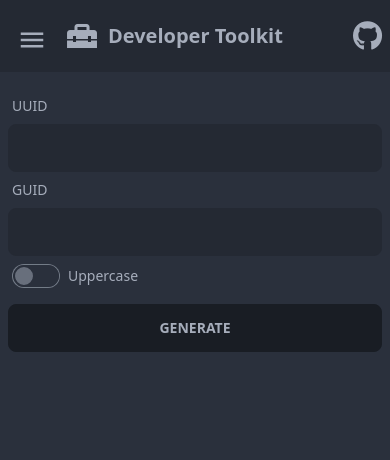
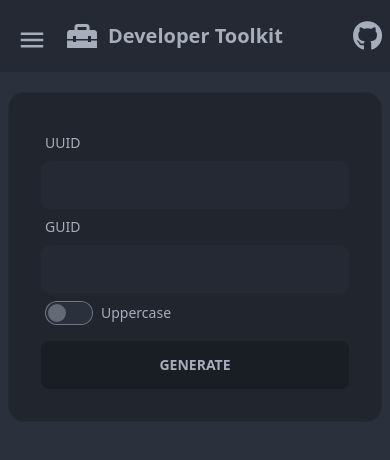
Before and after one commit to kelvinchin12070811/developer-toolkit, an Angular app: page /generators/uuid in a window 390 px wide. Shown: the top 460 px of the page. Built offline with nearby package versions, Linux system fonts and the light colour scheme.

Commit message:
Changed some layout

```diff
--- a/src/app/app.component.html
+++ b/src/app/app.component.html
@@ -1,14 +1,14 @@
 <app-header></app-header>
 
-<div class="drawer drawer-mobile max-lg:mt-2 max-lg:mb-2">
+<div class="drawer drawer-mobile">
   <input id="sidebar-drawer" type="checkbox" class="drawer-toggle" />
-  <div class="drawer-content flex flex-col items-stretch lg:justify-center">
+  <div class="drawer-content main-drawer-content">
     <!-- Page content here -->
     <router-outlet></router-outlet>
   </div>
   <div class="drawer-side">
     <label for="sidebar-drawer" class="drawer-overlay"></label>
-    <ul class="menu w-80 bg-base-300 text-base-content">
+    <ul class="menu text-base-content menu-container">
       <app-sidebar></app-sidebar>
     </ul>
   </div>
--- a/src/app/app.component.scss
+++ b/src/app/app.component.scss
@@ -0,0 +1,7 @@
+.main-drawer-content {
+    @apply flex flex-col items-stretch lg:justify-center max-lg:mt-3 max-lg:mb-3;
+}
+
+.menu-container {
+    @apply w-80 bg-base-300;
+}
--- a/src/app/pages/generators/timestamp/timestamp.component.html
+++ b/src/app/pages/generators/timestamp/timestamp.component.html
@@ -1,5 +1,5 @@
 <main class="main-container">
-  <div class="form-control">
+  <div class="form-control card card-bordered">
     <label class="label">
       <span class="label-text">Timestamp</span>
     </label>
--- a/src/app/pages/generators/timestamp/timestamp.component.scss
+++ b/src/app/pages/generators/timestamp/timestamp.component.scss
@@ -3,7 +3,8 @@
 }
 
 .form-control {
-    width: min(400px, 100%);
+    @apply bg-base-300 p-8;
+    width: min(500px, 100%);
 }
 
 .gen-btn {
--- a/src/app/pages/generators/uuid/uuid.component.html
+++ b/src/app/pages/generators/uuid/uuid.component.html
@@ -1,5 +1,5 @@
 <main>
-  <div class="form-control card">
+  <div class="form-control card card-bordered">
     <label class="label">
       <span class="label-text">UUID</span>
     </label>
--- a/src/app/pages/generators/uuid/uuid.component.scss
+++ b/src/app/pages/generators/uuid/uuid.component.scss
@@ -2,7 +2,8 @@
     @apply p-2 grid place-items-center w-full;
 
     .form-control {
-        width: min(400px, 100%);
+        @apply bg-base-300 p-8;
+        width: min(500px, 100%);
     }
 
     .btn {
--- a/src/app/pages/settings/common/common.component.scss
+++ b/src/app/pages/settings/common/common.component.scss
@@ -3,7 +3,7 @@
 }
 
 .card {
-    @apply w-full bg-base-200;
+    @apply w-full bg-base-300;
 }
 
 .form-control {
```
